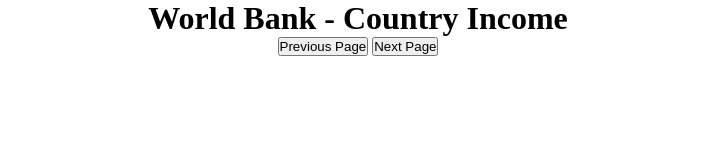
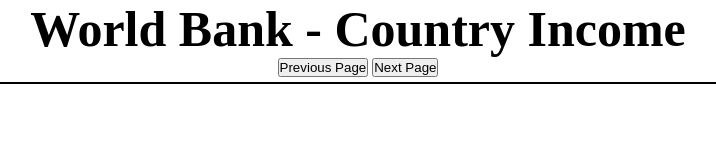
Before and after one commit to Michaelplant2/Country-Income, a plain HTML site: page index.html in a window 1280 px wide. Shown: the whole page, without its empty margins (282-998 px from the left). Drawn offline with Linux system fonts and the light colour scheme; no server answers.

Commit message:
Update style.css

```diff
--- a/style.css
+++ b/style.css
@@ -8,6 +8,16 @@
     height: 100vh;
     width: 100%;
     text-align: center;
+}
+
+header {
+    margin-bottom: 5px;
+    padding-bottom: 5px;
+    border-bottom: 2px solid black;
+}
+
+h1 {
+    font-size: 50px;
 }
 
 #country-list {
```
